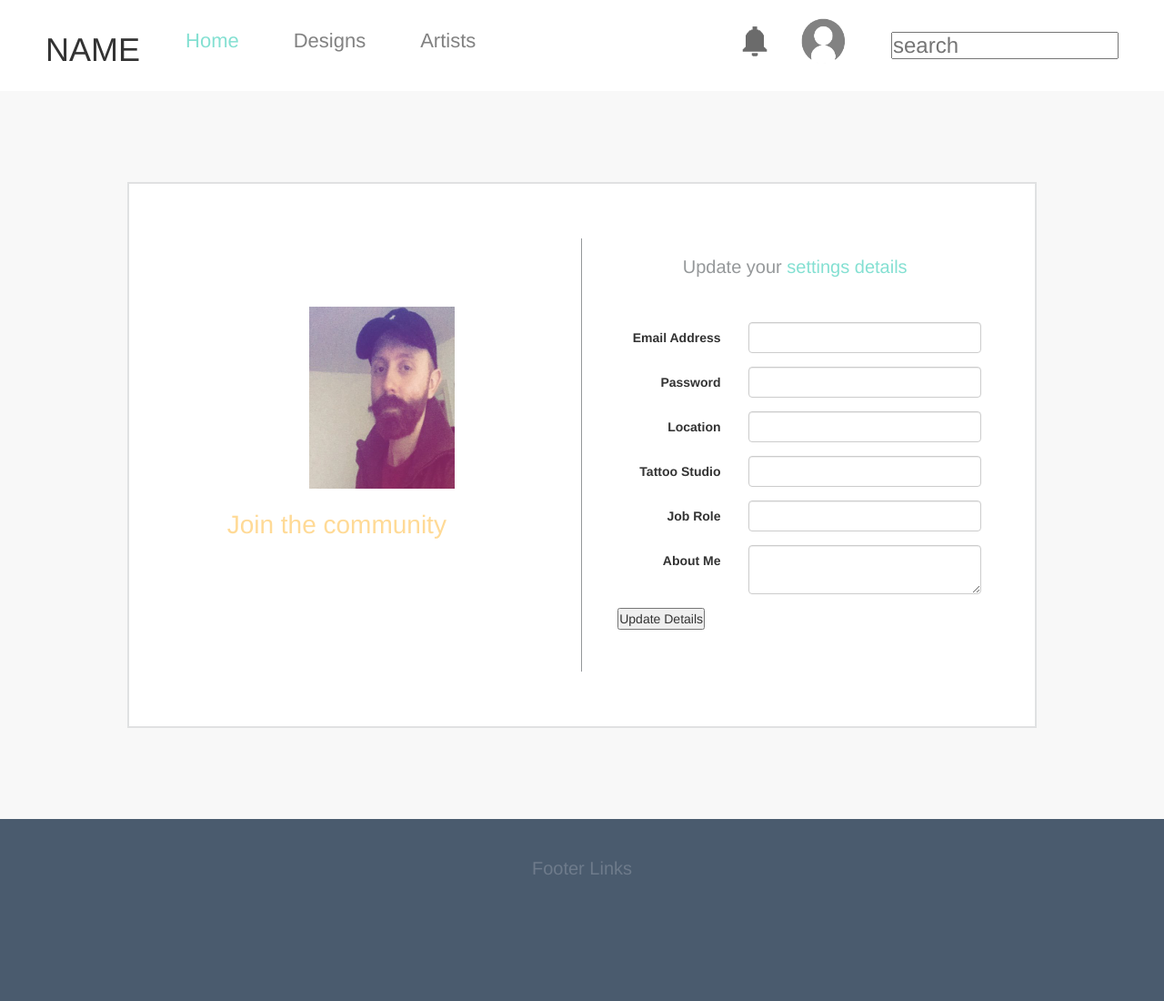
After one commit to iCloudboy/Quill, a PHP site: page /settings.php in a window 1280 px wide. The commit adds this page. Shown: the whole page at 91% size. Run offline with PHP 8.4, Linux system fonts and the light colour scheme; a user stored in the database is signed in; a stand-in replaces the project's code that opens the database connection; some libraries are stand-ins or nearby versions.

Commit message:
changed profile to settings

```diff
--- a/resources/assets/css/app.css
+++ b/resources/assets/css/app.css
@@ -344,13 +344,13 @@
       .login-wrapper .login-form-wrapper .login-form-signup .login-highlight {
         color: #84E0D2; }
 
-.profile-wrapper {
+.settings-wrapper {
   background-color: #F8F8F8;
   height: 800px;
   display: flex;
   justify-content: center;
   align-items: center; }
-  .profile-wrapper .profile-form-wrapper {
+  .settings-wrapper .settings-form-wrapper {
     display: flex;
     justify-content: center;
     align-items: center;
@@ -358,7 +358,7 @@
     height: 600px;
     width: 1000px;
     border: 2px solid #E0E1E2; }
-    .profile-wrapper .profile-form-wrapper .profile-form-wrapper-left {
+    .settings-wrapper .settings-form-wrapper .settings-form-wrapper-left {
       display: flex;
       flex-direction: column;
       justify-content: center;
@@ -366,76 +366,56 @@
       width: 40%;
       height: 80%;
       border-right: 1px solid #95989A; }
-      .profile-wrapper .profile-form-wrapper .profile-form-wrapper-left img {
+      .settings-wrapper .settings-form-wrapper .settings-form-wrapper-left img {
         margin-top: -60px;
         padding-right: 40px;
         height: 200px;
         width: 200px; }
-      .profile-wrapper .profile-form-wrapper .profile-form-wrapper-left h2 {
+      .settings-wrapper .settings-form-wrapper .settings-form-wrapper-left h2 {
         padding-top: 5px;
         padding-right: 140px;
         font-size: 28px;
         color: #FFDA96; }
-    .profile-wrapper .profile-form-wrapper .profile-form-wrapper-right {
+    .settings-wrapper .settings-form-wrapper .settings-form-wrapper-right {
       display: flex;
       align-items: center;
       flex-direction: column;
       width: 40%;
       height: 80%; }
-      .profile-wrapper .profile-form-wrapper .profile-form-wrapper-right .profile-form-wrapper-right-title {
+      .settings-wrapper .settings-form-wrapper .settings-form-wrapper-right .settings-form-wrapper-right-title {
         padding-bottom: 20px; }
-        .profile-wrapper .profile-form-wrapper .profile-form-wrapper-right .profile-form-wrapper-right-title h2 {
+        .settings-wrapper .settings-form-wrapper .settings-form-wrapper-right .settings-form-wrapper-right-title h2 {
           padding-left: 70px;
           color: #95989A;
           font-size: 20px; }
-        .profile-wrapper .profile-form-wrapper .profile-form-wrapper-right .profile-form-wrapper-right-title .profile-highlight {
+        .settings-wrapper .settings-form-wrapper .settings-form-wrapper-right .settings-form-wrapper-right-title .settings-highlight {
           color: #84E0D2; }
-      .profile-wrapper .profile-form-wrapper .profile-form-wrapper-right .profile-form-wrapper-right-form {
+      .settings-wrapper .settings-form-wrapper .settings-form-wrapper-right .settings-form-wrapper-right-form {
         display: flex;
         flex-direction: column;
-        justify-content: center;
-        align-items: center;
         width: 400px;
         margin-left: 80px;
         margin-top: 20px; }
-        .profile-wrapper .profile-form-wrapper .profile-form-wrapper-right .profile-form-wrapper-right-form form {
+        .settings-wrapper .settings-form-wrapper .settings-form-wrapper-right .settings-form-wrapper-right-form .settings-update-form {
           display: flex;
-          justify-content: space-between;
-          width: 100%; }
-          .profile-wrapper .profile-form-wrapper .profile-form-wrapper-right .profile-form-wrapper-right-form form h3 {
+          border: 1px solid blue; }
+          .settings-wrapper .settings-form-wrapper .settings-form-wrapper-right .settings-form-wrapper-right-form .settings-update-form .settings-form-submit {
+            align-self: flex-end; }
+          .settings-wrapper .settings-form-wrapper .settings-form-wrapper-right .settings-form-wrapper-right-form .settings-update-form h3 {
             color: #95989A;
             font-size: 18px;
             font-weight: normal; }
-          .profile-wrapper .profile-form-wrapper .profile-form-wrapper-right .profile-form-wrapper-right-form form input {
-            margin-top: 10px;
-            margin-bottom: 25px;
-            border: 1px solid #95989A;
-            width: 175px;
-            height: 30px;
-            background-color: #FFFFFF;
-            box-shadow: none;
-            color: #000000;
-            font-size: 14px; }
-          .profile-wrapper .profile-form-wrapper .profile-form-wrapper-right .profile-form-wrapper-right-form form .dob-select {
+          .settings-wrapper .settings-form-wrapper .settings-form-wrapper-right .settings-form-wrapper-right-form .settings-update-form .dob-select {
             margin-top: 10px;
             margin-bottom: 25px;
             height: 30px;
             background-color: #ffffff; }
-        .profile-wrapper .profile-form-wrapper .profile-form-wrapper-right .profile-form-wrapper-right-form img {
+        .settings-wrapper .settings-form-wrapper .settings-form-wrapper-right .settings-form-wrapper-right-form img {
           width: 200px;
           height: 50px;
           margin-bottom: 20px; }
-        .profile-wrapper .profile-form-wrapper .profile-form-wrapper-right .profile-form-wrapper-right-form input {
-          width: 175px;
-          height: 35px;
-          background-color: #FFDA96;
-          color: #FFFFFF;
-          font-family: "Helvetica Neue";
-          font-size: 18px;
-          border: none;
-          box-shadow: 0px 3px 6px #E1E1E1; }
-        .profile-wrapper .profile-form-wrapper .profile-form-wrapper-right .profile-form-wrapper-right-form .profile-form-left {
+        .settings-wrapper .settings-form-wrapper .settings-form-wrapper-right .settings-form-wrapper-right-form .settings-form-left {
           width: 45%; }
-        .profile-wrapper .profile-form-wrapper .profile-form-wrapper-right .profile-form-wrapper-right-form .profile-form-right {
+        .settings-wrapper .settings-form-wrapper .settings-form-wrapper-right .settings-form-wrapper-right-form .settings-form-right {
           width: 45%;
           align-self: flex-end; }
--- a/resources/assets/css/app.sass
+++ b/resources/assets/css/app.sass
@@ -8,4 +8,4 @@
 @import "sass/pages/index.sass"
 @import "sass/pages/register.sass"
 @import "sass/pages/login.sass"
-@import "sass/pages/profile.sass"
+@import "sass/pages/settings.sass"
--- a/resources/assets/css/sass/pages/profile.sass
+++ b/resources/assets/css/sass/pages/settings.sass
@@ -1,11 +1,11 @@
-.profile-wrapper
+.settings-wrapper
   background-color: #F8F8F8
   height: 800px
   display: flex
   justify-content: center
   align-items: center
 
-  .profile-form-wrapper
+  .settings-form-wrapper
     display: flex
     justify-content: center
     align-items: center
@@ -14,7 +14,7 @@
     width: 1000px
     border: 2px solid #E0E1E2
 
-    .profile-form-wrapper-left
+    .settings-form-wrapper-left
       display: flex
       flex-direction: column
       justify-content: center
@@ -37,7 +37,7 @@
 
 
 
-    .profile-form-wrapper-right
+    .settings-form-wrapper-right
       display: flex
       align-items: center
       flex-direction: column
@@ -46,7 +46,7 @@
       height: 80%
       //border: 1px solid black
 
-      .profile-form-wrapper-right-title
+      .settings-form-wrapper-right-title
         padding-bottom: 20px
 
         h2
@@ -54,44 +54,33 @@
           color: #95989A
           font-size: 20px
 
-        .profile-highlight
+        .settings-highlight
           color: #84E0D2
 
 
 
-      .profile-form-wrapper-right-form
+      .settings-form-wrapper-right-form
         display: flex
         flex-direction: column
-        justify-content: center
-        align-items: center
+        //justify-content: center
+        //align-items: center
         width: 400px
         margin-left: 80px
         margin-top: 20px
         //border: 1px solid blue
-        //border: 1px solid blue
 
-        form
+        .settings-update-form
           display: flex
-          justify-content: space-between
-          //border: 1px solid orange
-          width: 100%
+          border: 1px solid blue
+
+          .settings-form-submit
+
+            align-self: flex-end
 
           h3
             color: #95989A
             font-size: 18px
             font-weight: normal
-
-
-          input
-            margin-top: 10px
-            margin-bottom: 25px
-            border: 1px solid #95989A
-            width: 175px
-            height: 30px
-            background-color: #FFFFFF
-            box-shadow: none
-            color: #000000
-            font-size: 14px
 
           .dob-select
             margin-top: 10px
@@ -104,25 +93,25 @@
           height: 50px
           margin-bottom: 20px
 
-        input
-          width: 175px
-          height: 35px
-          background-color: #FFDA96
-          color: #FFFFFF
-          font-family: "Helvetica Neue"
-          font-size: 18px
-          border: none
-          box-shadow: 0px 3px 6px #E1E1E1
+        //input
+        //  width: 175px
+        //  height: 35px
+        //  background-color: #FFDA96
+        //  color: #FFFFFF
+        //  font-family: "Helvetica Neue"
+        //  font-size: 18px
+        //  border: none
+        //  box-shadow: 0px 3px 6px #E1E1E1
 
 
 
 
-        .profile-form-left
+        .settings-form-left
           //border: 1px solid red
           width: 45%
 
 
-        .profile-form-right
+        .settings-form-right
           width: 45%
           //border: 1px solid green
           align-self: flex-end
--- /dev/null
+++ b/settings.php
@@ -0,0 +1,96 @@
+<?php session_start(); if (isset($_SESSION['user'])) { ?>
+    <!DOCTYPE html>
+    <html lang="en">
+    <head>
+        <meta charset="UTF-8">
+        <title>Account Settings</title>
+        <link rel="stylesheet" href="resources/assets/css/app.css">
+        <link href="https://maxcdn.bootstrapcdn.com/bootstrap/3.3.7/css/bootstrap.min.css" rel="stylesheet">
+        <?php include 'header.php'; ?>
+        <script src='https://www.google.com/recaptcha/api.js'></script>
+    </head>
+    <body>
+    <div class="settings-wrapper">
+        <div class="settings-form-wrapper">
+            <div class="settings-form-wrapper-left">
+                <div class="settings-form-wrapper-left-img">
+                    <img src="resources/images/me.jpg"/>
+                </div>
+                <div class="settings-form-wrapper-left-text">
+                    <h2>Join the community</h2>
+                </div>
+
+            </div>
+            <div class="settings-form-wrapper-right">
+                <div class="settings-form-wrapper-right-title">
+                    <h2>Update your <span class="settings-highlight">settings details</span></h2>
+                </div>
+
+                <div class="settings-form-wrapper-right-form">
+                    <form id="settings-update-form" class="form-horizontal">
+                            <!-- Email address-->
+                            <div class="form-group">
+                                <label class="col-md-4 control-label" for="email">Email Address</label>
+                                <div class="col-md-8">
+                                    <input id="email" name="email" type="text" placeholder="" class="form-control input-md">
+
+                                </div>
+                            </div>
+
+                            <!-- Password-->
+                            <div class="form-group">
+                                <label class="col-md-4 control-label" for="password">Password</label>
+                                <div class="col-md-8">
+                                    <input id="password" name="password" type="password" placeholder="" class="form-control input-md">
+                                </div>
+                            </div>
+
+                            <!-- Location-->
+                            <div class="form-group">
+                                <label class="col-md-4 control-label" for="location">Location</label>
+                                <div class="col-md-8">
+                                    <input id="location" name="location" type="text" placeholder="" class="form-control input-md">
+
+                                </div>
+                            </div>
+
+                            <!-- Studio-->
+                            <div class="form-group">
+                                <label class="col-md-4 control-label" for="studio">Tattoo Studio</label>
+                                <div class="col-md-8">
+                                    <input id="studio" name="studio" type="text" placeholder="" class="form-control input-md">
+
+                                </div>
+                            </div>
+
+                            <!-- Role -->
+                            <div class="form-group">
+                                <label class="col-md-4 control-label" for="role">Job Role</label>
+                                <div class="col-md-8">
+                                    <input id="role" name="role" type="text" placeholder="" class="form-control input-md">
+
+                                </div>
+                            </div>
+                            <!-- About me -->
+                            <div class="form-group">
+                                <label class="col-md-4 control-label" for="about">About Me</label>
+                                <div class="col-md-8">
+                                    <textarea class="form-control" id="about" name="about"></textarea>
+                                </div>
+                            </div>
+
+                            <!-- Submit -->
+                            <div class="form-group">
+                                <div id="settings-form-submit" class="col-md-4 flex-last">
+                                    <input type="submit" value="Update Details" name="new-user"/>
+                                </div>
+                            </div>
+                    </form>
+                </div>
+            </div>
+        </div>
+    </div>
+    <?php include 'footer.php'; ?>
+    </body>
+    </html>
+<?php } else { header('Location: index.php'); } ?>
```
Also changed, not shown: profile.php (deleted, +0 -44 lines), 1 other file.
